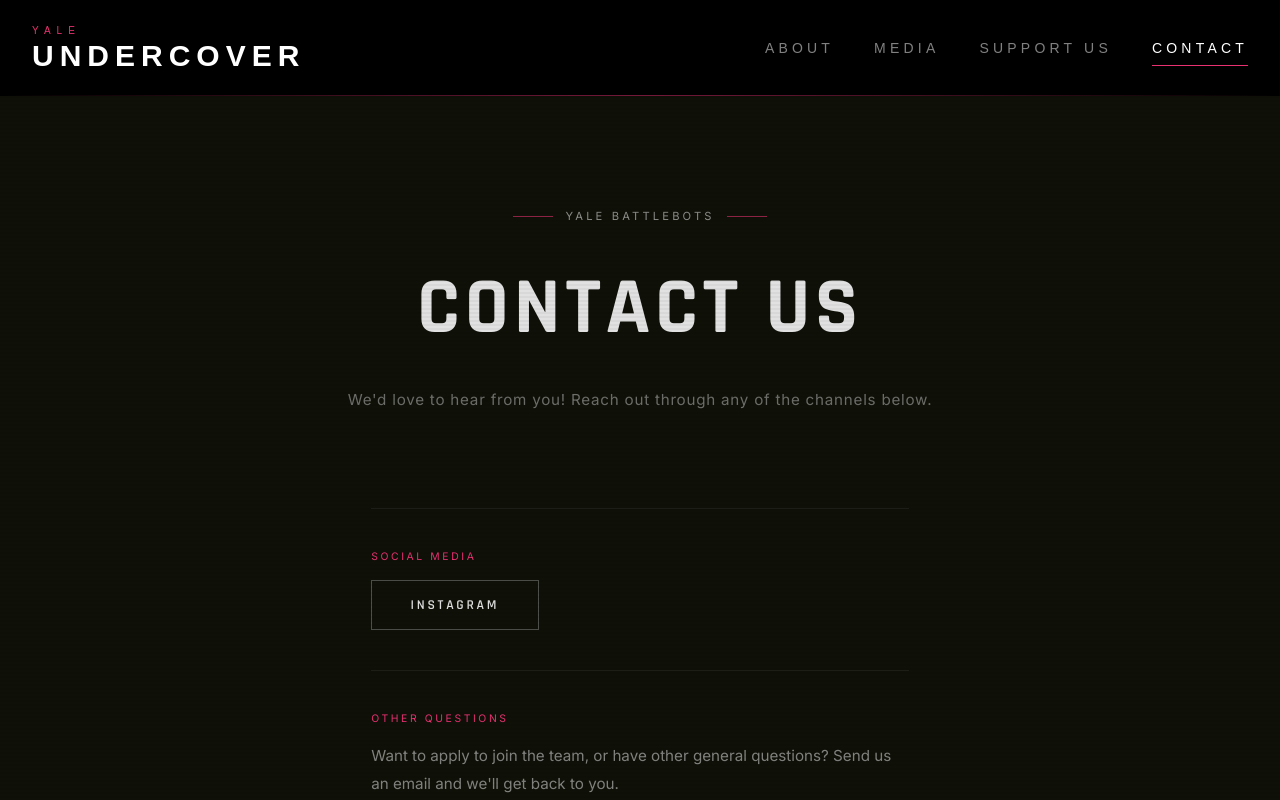
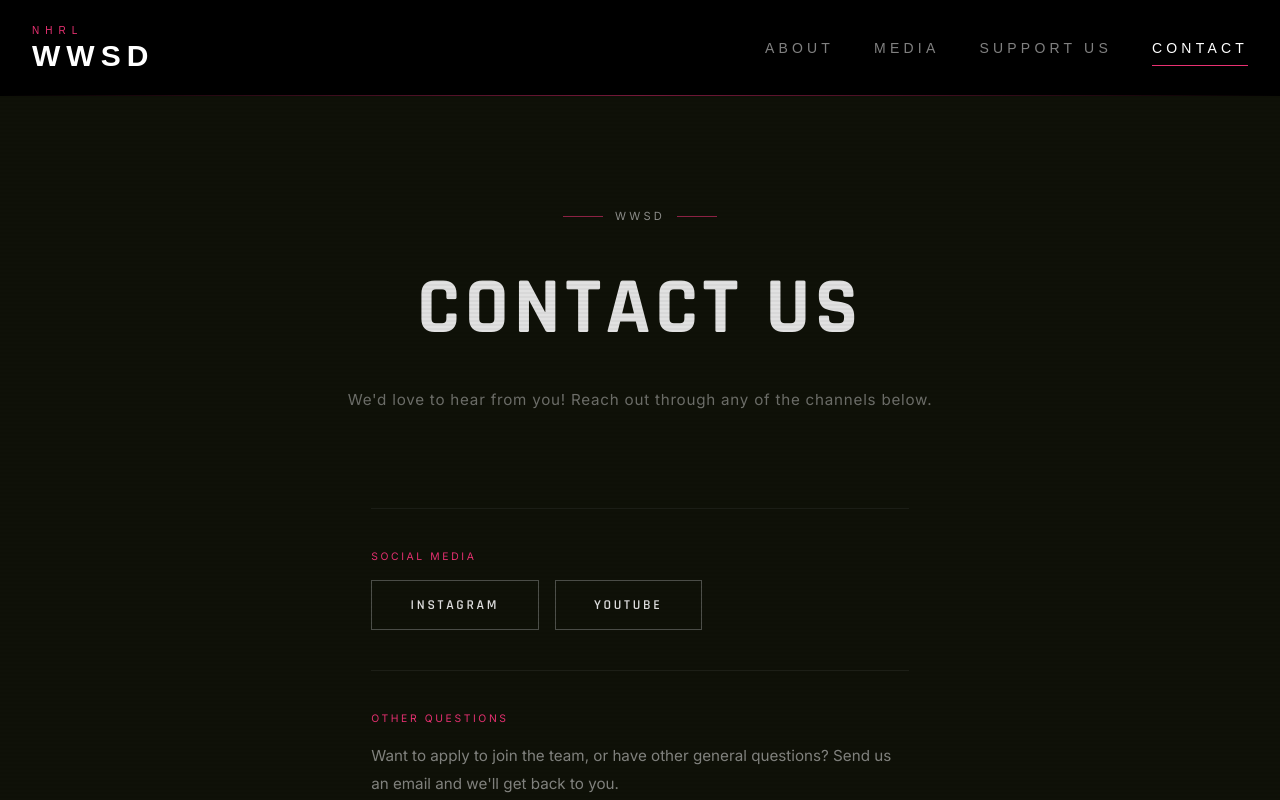
Before and after one commit to ising2025/kelly, a React (Vite) app: page /contact in a window 1280 px wide. Shown: the top 800 px of the page. Built offline with nearby package versions, Linux system fonts and the light colour scheme.

Commit message:
updated name to WWSD everywhere
also added youtube as social media for robot reveals muahahaha

```diff
--- a/src/About.jsx
+++ b/src/About.jsx
@@ -89,7 +89,7 @@ export default function About() {
         <div style={{ display: "flex", alignItems: "center", justifyContent: "center", gap: "0.75rem", marginBottom: "1.5rem", opacity: 0.6 }}>
           <div style={{ width: 40, height: 1, background: "#E93172" }} />
           <span style={{ fontFamily: "'Inter', sans-serif", fontSize: "0.7rem", letterSpacing: "0.28em", textTransform: "uppercase", color: "#E1E1E1" }}>
-            Yale Battlebots
+            WWSD
           </span>
           <div style={{ width: 40, height: 1, background: "#E93172" }} />
         </div>
--- a/src/Contact.jsx
+++ b/src/Contact.jsx
@@ -55,7 +55,7 @@ export default function Contact() {
         <div style={{ display: "flex", alignItems: "center", justifyContent: "center", gap: "0.75rem", marginBottom: "1.5rem", opacity: 0.6 }}>
           <div style={{ width: 40, height: 1, background: "#E93172" }} />
           <span style={{ fontFamily: "'Inter', sans-serif", fontSize: "0.7rem", letterSpacing: "0.28em", textTransform: "uppercase", color: "#E1E1E1" }}>
-            Yale Battlebots
+            WWSD
           </span>
           <div style={{ width: 40, height: 1, background: "#E93172" }} />
         </div>
@@ -85,6 +85,7 @@ export default function Contact() {
           <span style={{ fontFamily: "'Inter', sans-serif", fontSize: "0.65rem", letterSpacing: "0.25em", textTransform: "uppercase", color: "#E93172", display: "block", marginBottom: "1rem" }}>
             Social Media
           </span>
+          <div style={{ display: "flex", gap: "1rem", flexWrap: "wrap" }}>
             <a
               href="https://instagram.com/OUR_HANDLE"
               target="_blank"
@@ -93,6 +94,15 @@ export default function Contact() {
             >
               Instagram
             </a>
+            <a
+              href="https://youtube.com/@OUR_HANDLE"
+              target="_blank"
+              rel="noopener noreferrer"
+              style={{ fontFamily: "'Rajdhani', sans-serif", fontSize: "0.85rem", fontWeight: 600, letterSpacing: "0.2em", textTransform: "uppercase", padding: "0.85rem 2.4rem", border: "1px solid rgba(225,225,225,0.3)", borderRadius: 0, color: "#E1E1E1", textDecoration: "none", display: "inline-block" }}
+            >
+              YouTube
+            </a>
+          </div>
         </section>
 
         {/* Other Questions */}
--- a/src/Home.jsx
+++ b/src/Home.jsx
@@ -504,7 +504,7 @@ export default function HomePage() {
                 color: "#E1E1E1",
               }}
             >
-              Yale Battlebots
+              WWSD
             </span>
             <div style={{ width: 40, height: 1, background: "#E93172" }} />
           </div>
@@ -918,7 +918,7 @@ export default function HomePage() {
             textTransform: "uppercase",
           }}
         >
-          © 2025 Yale BattleBots
+          © 2025 WWSD
         </span>
       </footer>
     </div>
--- a/src/Media.jsx
+++ b/src/Media.jsx
@@ -90,7 +90,7 @@ export default function Media() {
         <div style={{ display: "flex", alignItems: "center", justifyContent: "center", gap: "0.75rem", marginBottom: "1.5rem", opacity: 0.6 }}>
           <div style={{ width: 40, height: 1, background: "#E93172" }} />
           <span style={{ fontFamily: "'Inter', sans-serif", fontSize: "0.7rem", letterSpacing: "0.28em", textTransform: "uppercase", color: "#E1E1E1" }}>
-            Yale Battlebots
+            WWSD
           </span>
           <div style={{ width: 40, height: 1, background: "#E93172" }} />
         </div>
--- a/src/Navbar.jsx
+++ b/src/Navbar.jsx
@@ -39,10 +39,10 @@ export default function Navbar() {
         <Link to="/" className="group relative z-50">
           <div className="flex flex-col">
             <span className="text-[10px] tracking-[0.6em] text-[#E93172]">
-              YALE
+              NHRL
             </span>
             <span className="text-3xl font-black tracking-[0.2em] text-white transition duration-300 group-hover:text-[#E93172]">
-              UNDERCOVER
+              WWSD
             </span>
           </div>
           <div className="absolute -inset-4 -z-10 rounded-full bg-[#E93172]/0 blur-2xl transition duration-500 group-hover:bg-[#E93172]/20" />
@@ -165,7 +165,7 @@ export default function Navbar() {
           >
             <div className="h-px w-12 bg-[#E93172]/40" />
             <span className="text-[10px] tracking-[0.4em] text-white/20 uppercase">
-              Yale Battlebots
+              WWSD
             </span>
           </div>
         </nav>
--- a/src/Support.jsx
+++ b/src/Support.jsx
@@ -596,7 +596,7 @@ export default function SupportPage() {
         >
           <div style={{ width: 40, height: 1, background: "#E93172" }} />
           <span style={{ fontSize: "0.65rem", letterSpacing: "0.28em", textTransform: "uppercase" }}>
-            Yale Battlebots
+            WWSD
           </span>
           <div style={{ width: 40, height: 1, background: "#E93172" }} />
         </div>
@@ -1098,7 +1098,7 @@ export default function SupportPage() {
           Lil Bro
         </span>
         <span style={{ fontFamily: "'Inter', sans-serif", fontSize: "0.65rem", letterSpacing: "0.12em", color: "rgba(225,225,225,0.2)", textTransform: "uppercase" }}>
-          © 2025 Yale BattleBots
+          © 2025 WWSD
         </span>
       </footer>
 
```
Lines whose indentation alone changed are shown as unchanged.
